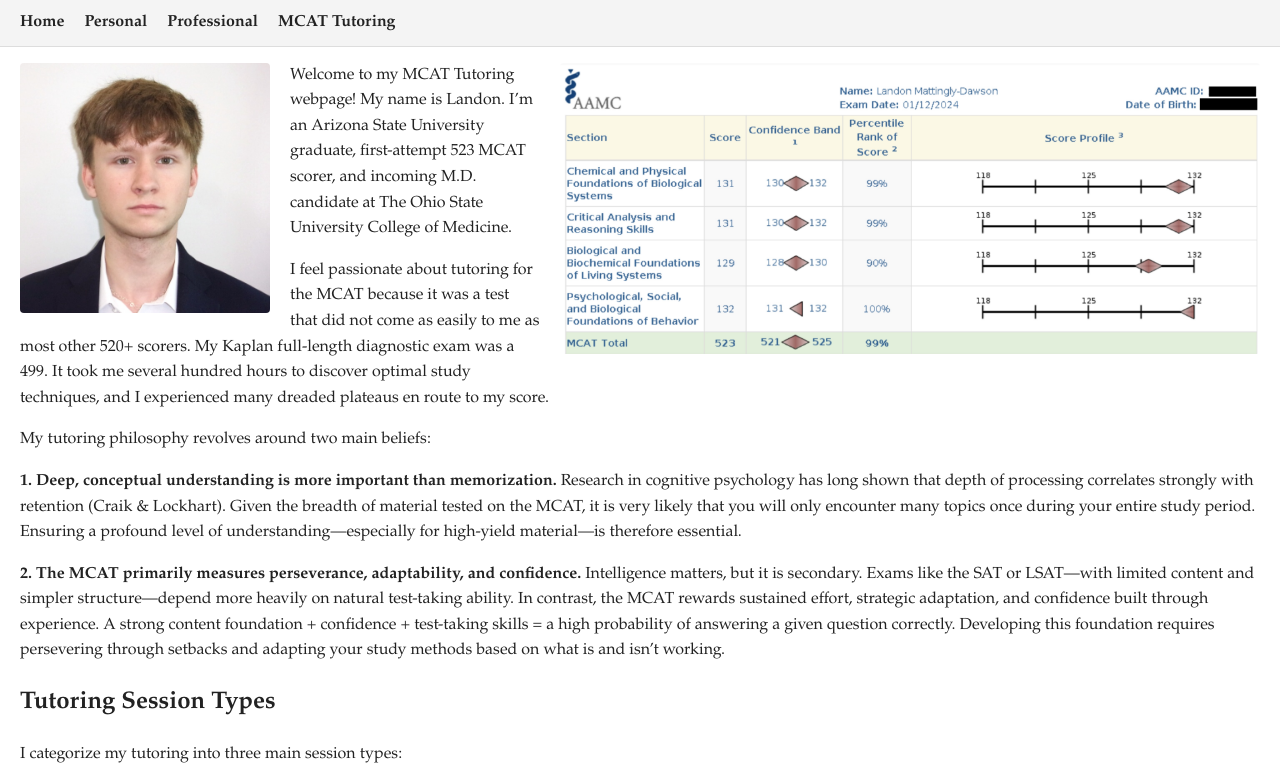
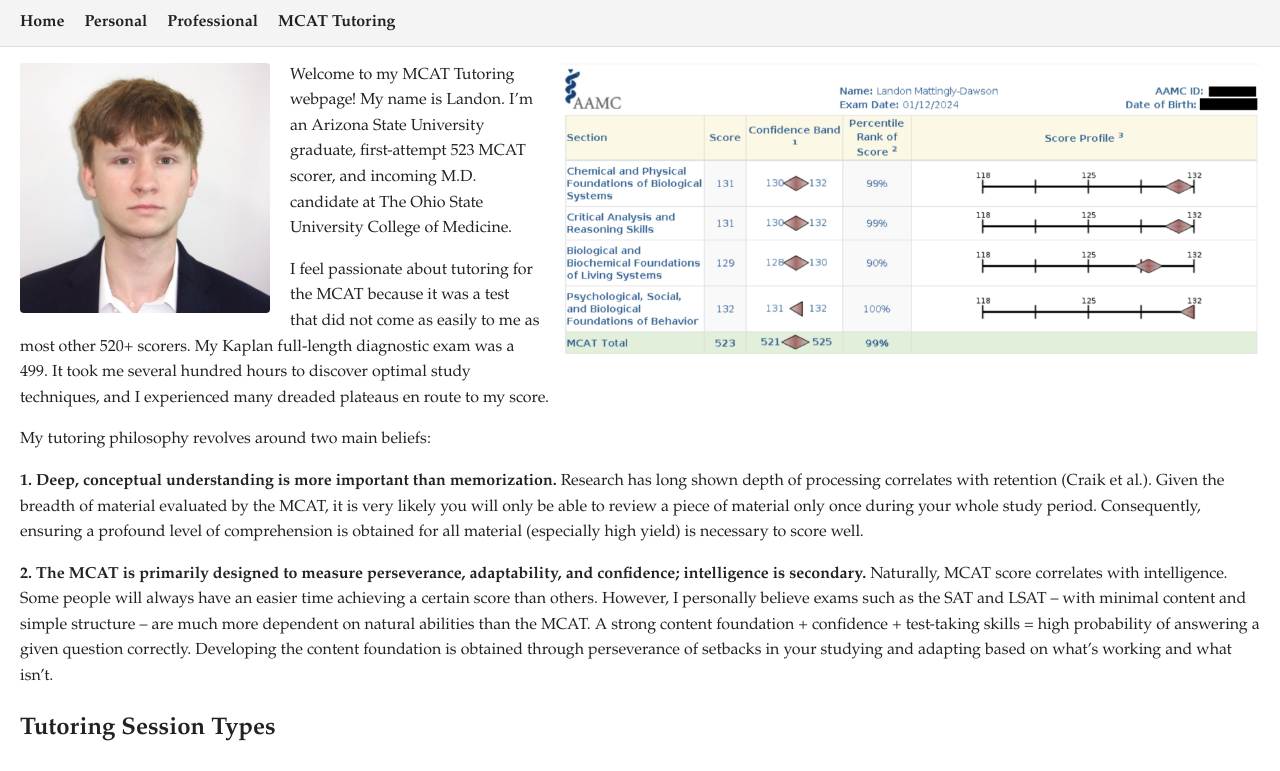
Before and after one commit to la-mattingly/la-mattingly, a plain HTML site: page mcat.html in a window 1280 px wide. Shown: the top 771 px of the page. Drawn offline with Linux system fonts and the light colour scheme.

Commit message:
Update mcat.html

```diff
--- a/mcat.html
+++ b/mcat.html
@@ -54,23 +54,19 @@
 
     <p>
         <strong>1. Deep, conceptual understanding is more important than memorization.</strong>
-        Research in cognitive psychology has long shown that depth of processing
-        correlates strongly with retention (Craik &amp; Lockhart). Given the breadth
-        of material tested on the MCAT, it is very likely that you will only
-        encounter many topics once during your entire study period. Ensuring a
-        profound level of understanding—especially for high-yield material—is
-        therefore essential.
+        Research has long shown depth of processing correlates with retention (Craik et al.).
+        Given the breadth of material evaluated by the MCAT, it is very likely you will only be able to review a piece of material only once during your whole study period.
+        Consequently, ensuring a profound level of comprehension is obtained for all material (especially high yield) is necessary to score well.
+
     </p>
 
     <p>
-        <strong>2. The MCAT primarily measures perseverance, adaptability, and confidence.</strong>
-        Intelligence matters, but it is secondary. Exams like the SAT or LSAT—with
-        limited content and simpler structure—depend more heavily on natural test-taking
-        ability. In contrast, the MCAT rewards sustained effort, strategic adaptation,
-        and confidence built through experience. A strong content foundation + confidence + test-taking skills =
-        a high probability of answering a given question correctly. Developing this
-        foundation requires persevering through setbacks and adapting your study
-        methods based on what is and isn’t working.
+        <strong>2. The MCAT is primarily designed to measure perseverance, adaptability, and confidence; intelligence is secondary.</strong>
+        Naturally, MCAT score correlates with intelligence.
+        Some people will always have an easier time achieving a certain score than others.
+        However, I personally believe exams such as the SAT and LSAT – with minimal content and simple structure – are much more dependent on natural abilities than the MCAT.
+        A strong content foundation + confidence + test-taking skills = high probability of answering a given question correctly.
+        Developing the content foundation is obtained through perseverance of setbacks in your studying and adapting based on what’s working and what isn’t.
     </p>
 
     <h2>Tutoring Session Types</h2>
@@ -106,13 +102,13 @@
 
     <p>
         I do not provide directed content tutoring for the CARS section, though I
-        am happy to offer strategic advice upon request.
+        am happy to offer advice upon request.
     </p>
 
     <p>
         Please note the competitiveness of my rates. Large test-prep companies
         often charge $200–$250 per hour, frequently for tutors with scores around
-        515. Private tutors with 520+ scores typically charge similar rates.
+        515. Private tutors with 520+ scores also charge similar rates.
     </p>
 
     <div class="clear"></div>
```
